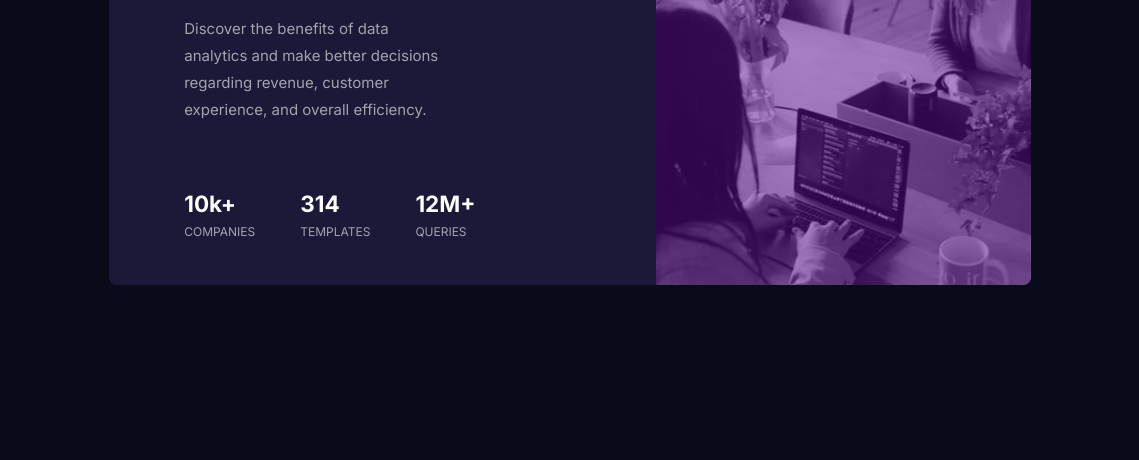
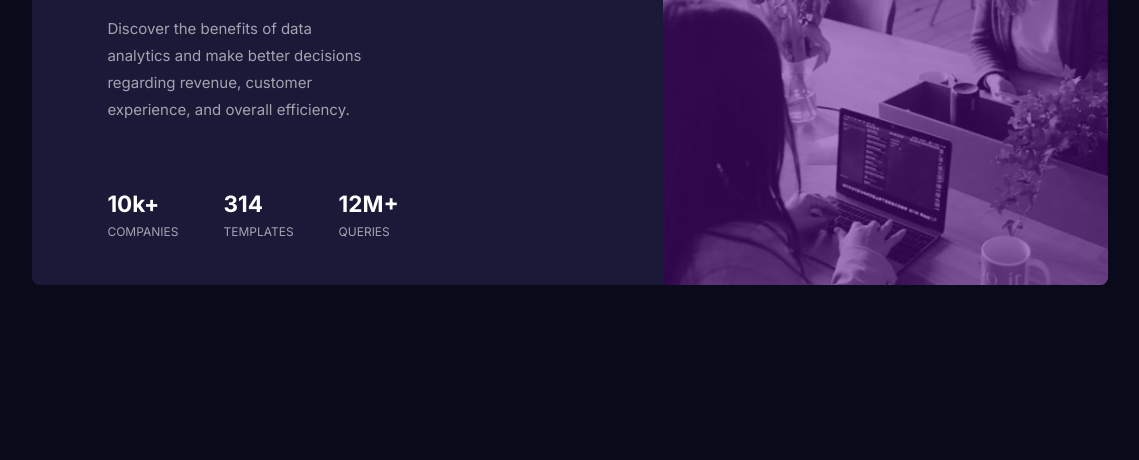
Before and after one commit to john-k-phillips/fm-stats-preview-card, a website: page index.html in a window 1536 px wide. Shown: the part 340-800 px from the top of the page, without its empty margins (198-1337 px from the left). Drawn offline with Linux system fonts and the light colour scheme.

Commit message:
Tweaked for frontend Mentor display.

```diff
--- a/style.scss
+++ b/style.scss
@@ -52,6 +52,6 @@ body {
 
 @media screen and (min-width: 1024px) {
     .container {
-        width: 60%;
+        width: 70%;
     }
 }
--- a/styles/_content.scss
+++ b/styles/_content.scss
@@ -44,7 +44,7 @@
 @media screen and (min-width: 1440px) {
     .content {
         p {
-            width: 80%;
+            width: 65%;
         }
     }
 }
```
Also changed, not shown: style.css.
